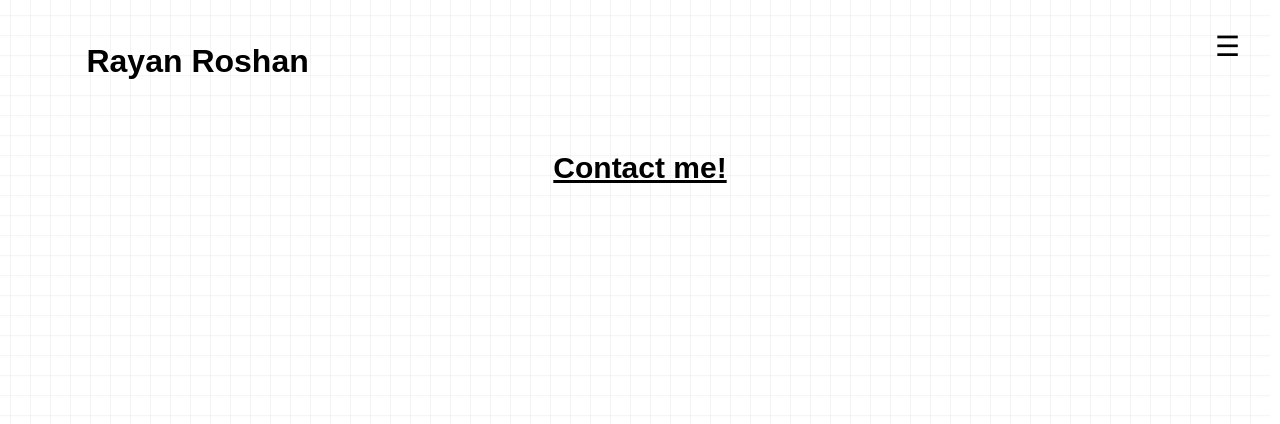
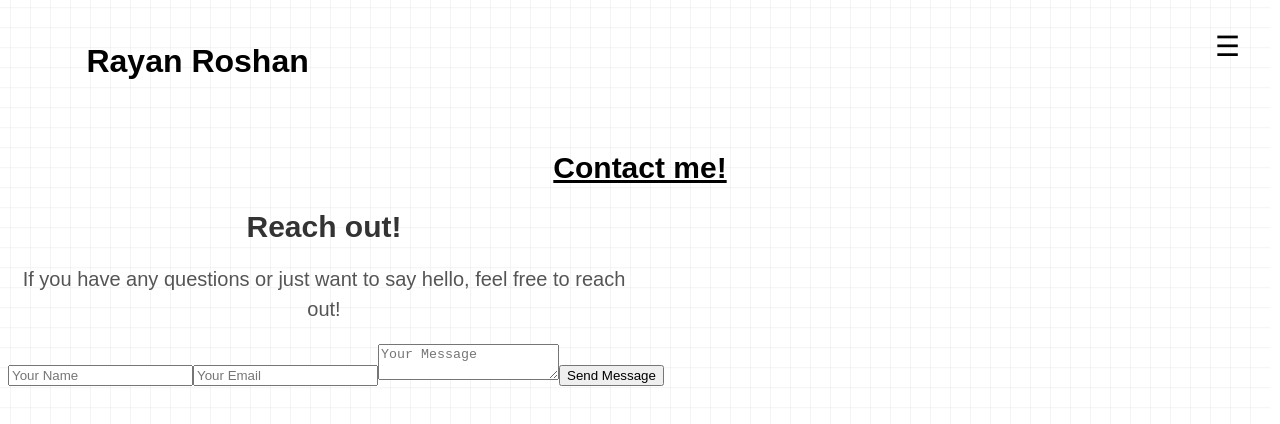
Before and after one commit to Rayan-Roshan21/Rayan_Roshan_website, a React (Vite) app in the folder Rayan_Roshan_Website/: page /contact in a window 1280 px wide. Shown: the top 424 px of the page. Built offline with nearby package versions, Linux system fonts and the light colour scheme.

Commit message:
Building the buttons and the labels.

```diff
--- a/Rayan_Roshan_Website/src/Components/Contact_box/contact_box.css
+++ b/Rayan_Roshan_Website/src/Components/Contact_box/contact_box.css
@@ -0,0 +1,13 @@
+.contact-box {
+  width: 100%;
+  height: 100%;
+  display: flex;
+  flex-direction: column;
+  align-items: center;
+  justify-content: center;
+  background-color: #f0f0f0;
+  padding: 20px;
+  box-sizing: border-box;
+  border-radius: 8px;
+  box-shadow: 0 2px 4px rgba(0, 0,0, 0.1);
+}
--- a/Rayan_Roshan_Website/src/Components/Contact_box/contact_box.jsx
+++ b/Rayan_Roshan_Website/src/Components/Contact_box/contact_box.jsx
@@ -0,0 +1,16 @@
+import React from 'react';
+
+function ContactBox() {
+  return (
+    <div className="contact-box">
+      <form>
+        <input type="text" placeholder="Your Name" required />
+        <input type="email" placeholder="Your Email" required />
+        <textarea placeholder="Your Message" required></textarea>
+        <button type="submit">Send Message</button>
+      </form>
+    </div>
+  );
+}
+
+export default ContactBox;
--- a/Rayan_Roshan_Website/src/Pages/Contacts.jsx
+++ b/Rayan_Roshan_Website/src/Pages/Contacts.jsx
@@ -2,6 +2,7 @@ import React from 'react';
 import { motion } from 'framer-motion';
 import Name_title from '../Components/Name_title/Name_title';
 import Sidebar from '../Components/Sidebar/Sidebar.jsx';
+import ContactBox from '../Components/Contact_box/contact_box.jsx';
 import '../Pages_CSS/Contact.css';
 
 function Contacts() {
@@ -17,6 +18,9 @@ function Contacts() {
       <Name_title />
     </div>
     <h2 className='contact-title'>Contact me!</h2>
+     <h2 className='reach-out-subtitle'>Reach out!</h2>
+      <p className = 'sub-paragraph'>If you have any questions or just want to say hello, feel free to reach out!</p>
+    <ContactBox />
     </motion.div>
   );
 }
--- a/Rayan_Roshan_Website/src/Pages_CSS/Contact.css
+++ b/Rayan_Roshan_Website/src/Pages_CSS/Contact.css
@@ -9,3 +9,25 @@
   z-index: 1200;
   text-decoration: underline;
 }
+
+.reach-out-subtitle {
+  font-size: 30px;
+  font-weight: bold;
+  color: #333;
+  margin-bottom: 10px;
+  margin-right: 50%;
+  text-align: center;
+  font-family: Arial, Helvetica, sans-serif;
+}
+
+.sub-paragraph {
+  font-size: 20px;
+  color: #555;
+  margin-bottom: 20px;
+  text-align: center;
+  font-family: Arial, Helvetica, sans-serif;
+  margin-right:50%;
+  font-style: normal;
+  font-display: swap;
+  line-height: 1.5;
+}
```
